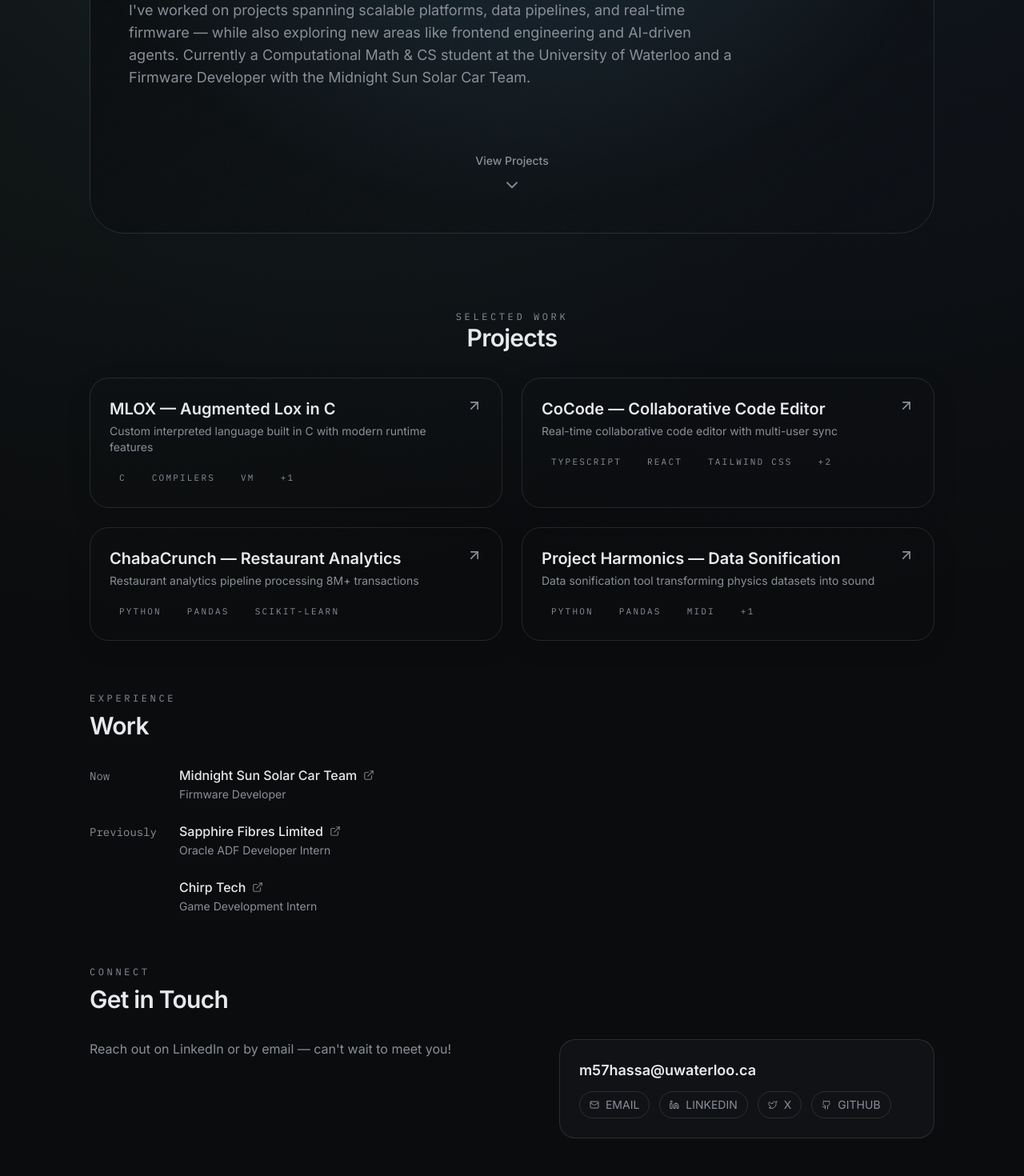
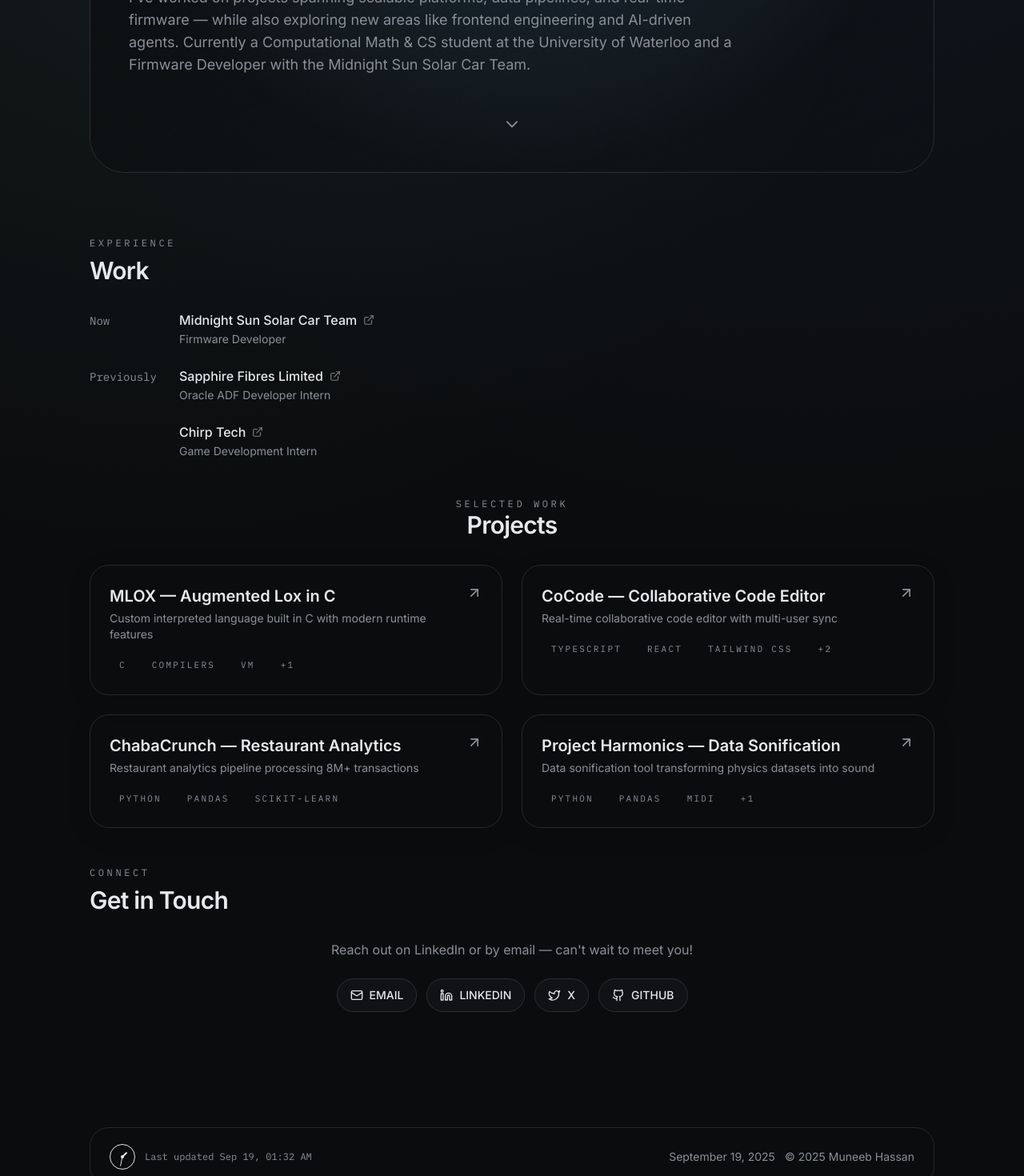
Before and after one commit to Koiiichi/mh-site, a Next.js app: page / in a window 1280 px wide. Shown: the part 440-1910 px from the top of the page at 80% size. Built offline with nearby package versions, Linux system fonts and the light colour scheme.

Commit message:
-- cleaning issues

```diff
--- a/app/(components)/cursor-halo.tsx
+++ b/app/(components)/cursor-halo.tsx
@@ -7,7 +7,6 @@ export function CursorHalo() {
   const [mousePosition, setMousePosition] = useState({ x: -100, y: -100 });
   const [isVisible, setIsVisible] = useState(false);
   const [isHovering, setIsHovering] = useState(false);
-  const [buttonDimensions, setButtonDimensions] = useState({ width: 0, height: 0, x: 0, y: 0 });
   const { theme } = useTheme();
   const rafId = useRef<number | undefined>(undefined);
 
@@ -19,27 +18,10 @@ export function CursorHalo() {
         setMousePosition({ x: e.clientX, y: e.clientY });
         if (!isVisible) setIsVisible(true);
 
-        // Check if hovering over interactive elements (excluding specific elements)
+        // Check if hovering over interactive elements
         const target = e.target as HTMLElement;
-        const interactiveElement = target?.closest('a, button, [role="button"], input, textarea, select') as HTMLElement;
-
-        // Exclude elements that shouldn't have the encircling effect
-        const shouldExclude = target?.closest('[data-no-cursor-outline], .group') ||
-                             interactiveElement?.querySelector('svg[class*="chevron"], svg[class*="arrow"]') ||
-                             interactiveElement?.classList.contains('group');
-
-        const isButton = interactiveElement && !shouldExclude;
-        setIsHovering(!!isButton);
-
-        if (isButton) {
-          const rect = interactiveElement.getBoundingClientRect();
-          setButtonDimensions({
-            width: rect.width,
-            height: rect.height,
-            x: rect.left + rect.width / 2,
-            y: rect.top + rect.height / 2
-          });
-        }
+        const interactiveElement = target?.closest('a, button, [role="button"], input, textarea, select');
+        setIsHovering(!!interactiveElement);
       });
     };
 
@@ -61,63 +43,25 @@ export function CursorHalo() {
   if (!isVisible) return null;
 
   const isDark = theme === 'dark';
-  const size = isHovering ? 8 : 12;
-  const opacity = isHovering ? 0.8 : 1;
 
   return (
     <>
-      {/* Main cursor circle */}
-      <div
-        className="pointer-events-none fixed z-50 transition-all duration-150 ease-out"
-        style={{
-          left: mousePosition.x,
-          top: mousePosition.y,
-          width: size,
-          height: size,
-          transform: 'translate(-50%, -50%)',
-          background: isDark ? 'rgba(107, 193, 255, 0.9)' : 'rgba(15, 18, 22, 0.9)',
-          borderRadius: '50%',
-          opacity: isHovering ? 0.3 : opacity,
-          boxShadow: isDark
-            ? `0 0 ${size * 2}px rgba(107, 193, 255, 0.3)`
-            : `0 4px 12px rgba(15, 18, 22, 0.2)`,
-        }}
-      />
-
-      {/* Button outline effect when hovering */}
+      {/* Halo effect on hover */}
       {isHovering && (
-        <div
-          className="pointer-events-none fixed z-50 transition-all duration-200 ease-out"
-          style={{
-            left: buttonDimensions.x,
-            top: buttonDimensions.y,
-            width: buttonDimensions.width + 12,
-            height: buttonDimensions.height + 12,
-            transform: 'translate(-50%, -50%)',
-            border: `2px solid ${isDark ? 'rgba(107, 193, 255, 0.7)' : 'rgba(15, 18, 22, 0.7)'}`,
-            borderRadius: Math.max(buttonDimensions.width, buttonDimensions.height) > 60 ? '1.5rem' : '9999px',
-            opacity: 0.8,
-            boxShadow: isDark
-              ? '0 0 20px rgba(107, 193, 255, 0.2)'
-              : '0 4px 20px rgba(15, 18, 22, 0.1)',
-          }}
-        />
-      )}
-
-      {/* Additional halo effect for dark mode */}
-      {isDark && !isHovering && (
         <div
           className="pointer-events-none fixed z-40 transition-all duration-300 ease-out"
           style={{
             left: mousePosition.x,
             top: mousePosition.y,
-            width: size * 4,
-            height: size * 4,
+            width: 80,
+            height: 80,
             transform: 'translate(-50%, -50%)',
-            background: 'radial-gradient(circle, rgba(107, 193, 255, 0.1) 0%, rgba(107, 193, 255, 0.05) 40%, transparent 70%)',
+            background: isDark
+              ? 'radial-gradient(circle, rgba(107, 193, 255, 0.15) 0%, rgba(107, 193, 255, 0.08) 40%, transparent 70%)'
+              : 'radial-gradient(circle, rgba(15, 18, 22, 0.1) 0%, rgba(15, 18, 22, 0.05) 40%, transparent 70%)',
             borderRadius: '50%',
-            opacity: 0.4,
-            mixBlendMode: 'screen',
+            opacity: 0.8,
+            mixBlendMode: isDark ? 'screen' : 'multiply',
           }}
         />
       )}
--- a/app/(components)/hero.tsx
+++ b/app/(components)/hero.tsx
@@ -41,7 +41,7 @@ export function Hero() {
           className="pointer-events-none absolute inset-x-0 top-0 h-[120%] -translate-y-1/4 bg-[radial-gradient(circle_at_top,_rgba(107,193,255,0.2),_transparent_70%)]"
           style={{ y: translateY }}
         />
-        <div className="relative flex flex-col gap-12">
+        <div className="relative flex flex-col gap-8">
           <motion.h1
             initial={{ opacity: 0, y: 40 }}
             animate={{ opacity: 1, y: 0 }}
@@ -62,15 +62,13 @@ export function Hero() {
             initial={{ opacity: 0, y: 16 }}
             animate={{ opacity: 1, y: 0 }}
             transition={{ delay: prefersReducedMotion ? 0 : 0.3, duration: prefersReducedMotion ? 0 : 0.5, ease: 'easeOut' }}
-            className="flex justify-center pt-8"
+            className="flex justify-center pt-4"
           >
             <Link
               href="#projects"
               className="group inline-flex flex-col items-center gap-2 text-muted hover:text-accent-1 transition-colors"
               aria-label="Scroll to projects section"
-              data-no-cursor-outline
             >
-              <span className="text-sm font-medium">View Projects</span>
               <motion.div
                 animate={{
                   y: prefersReducedMotion ? 0 : [0, 8, 0],
--- a/app/(components)/projects-carousel/simple-carousel.tsx
+++ b/app/(components)/projects-carousel/simple-carousel.tsx
@@ -33,8 +33,10 @@ export function ProjectsCarousel() {
             {projects.map((project) => (
               <motion.div
                 key={project.slug}
-                className="group relative overflow-hidden rounded-[1.5rem] border border-subtle bg-surface/80 p-6 shadow-[0_8px_30px_rgb(0,0,0,0.12)] transition-all hover:shadow-[0_16px_40px_rgb(0,0,0,0.16)] cursor-pointer"
-                whileHover={{ y: -4 }}
+                className="group relative overflow-hidden rounded-[1.5rem] border border-subtle bg-surface/80 p-6 shadow-[0_8px_30px_rgb(0,0,0,0.12)] transition-all duration-300 hover:shadow-[0_16px_40px_rgb(0,0,0,0.16)] hover:border-accent-1/20 cursor-pointer"
+                whileHover={{ y: -4, scale: 1.02 }}
+                whileTap={{ scale: 0.98 }}
+                transition={{ duration: 0.2, ease: "easeOut" }}
                 onClick={() => openModal(project.slug)}
               >
                 <div className="flex flex-col gap-4">
--- a/app/globals.css
+++ b/app/globals.css
@@ -35,11 +35,6 @@ body {
   min-height: 100vh;
   text-rendering: optimizeLegibility;
   scroll-behavior: smooth;
-  cursor: none;
-}
-
-* {
-  cursor: none !important;
 }
 
 body::before {
--- a/app/layout.tsx
+++ b/app/layout.tsx
@@ -49,7 +49,7 @@ export default function RootLayout({ children }: { children: React.ReactNode })
           <ThemeHotkey />
           <CursorHalo />
           <HoldPreviewProvider>
-            <div className="mx-auto flex min-h-screen max-w-6xl flex-col px-6 pb-16 pt-10 sm:px-12">
+            <div className="mx-auto flex min-h-screen max-w-6xl flex-col px-6 pb-8 pt-10 sm:px-12">
               {children}
             </div>
           </HoldPreviewProvider>
--- a/app/page.tsx
+++ b/app/page.tsx
@@ -33,9 +33,8 @@ const workExperience = [
 
 export default function HomePage() {
   return (
-    <main className="flex flex-1 flex-col gap-16">
+    <main className="flex flex-1 flex-col gap-12">
       <Hero />
-      <ProjectsCarousel />
 
       {/* Work Section */}
       <section id="work" className="space-y-8">
@@ -56,10 +55,10 @@ export default function HomePage() {
                   href={work.url}
                   target="_blank"
                   rel="noopener noreferrer"
-                  className="group inline-flex items-center gap-2 text-foreground hover:text-accent-1 transition-colors"
+                  className="group inline-flex items-center gap-2 text-foreground hover:text-accent-1 transition-colors duration-200"
                 >
                   <span className="font-medium">{work.company}</span>
-                  <ExternalLink className="h-3.5 w-3.5 opacity-50 group-hover:opacity-100 transition-opacity" />
+                  <ExternalLink className="h-3.5 w-3.5 opacity-50 group-hover:opacity-100 transition-opacity duration-200" />
                 </a>
                 <p className="text-sm text-muted mt-0.5">{work.role}</p>
               </div>
@@ -68,25 +67,18 @@ export default function HomePage() {
         </div>
       </section>
 
+      <ProjectsCarousel />
+
       <section id="connect" className="space-y-8">
         <header className="flex flex-col gap-2">
           <p className="font-mono text-xs uppercase tracking-[0.3em] text-muted">Connect</p>
           <h2 className="text-2xl font-semibold tracking-tight sm:text-3xl">Get in Touch</h2>
         </header>
-        <div className="grid gap-6 md:grid-cols-[1.2fr_1fr] md:items-start">
-          <div className="space-y-4 text-base text-muted">
-            <p>
+        <div className="flex flex-col items-center gap-6">
+          <p className="text-base text-muted text-center">
             Reach out on LinkedIn or by email — can&apos;t wait to meet you!
           </p>
-          </div>
-          <div data-surface className="flex flex-col gap-3 p-6">
-            <a
-              href="mailto:m57hassa@uwaterloo.ca"
-              className="text-lg font-semibold text-foreground transition hover:text-accent-1"
-            >
-              m57hassa@uwaterloo.ca
-            </a>
-            <div className="flex flex-wrap gap-3 text-sm text-muted">
+          <div className="flex flex-wrap justify-center gap-3">
             {connectLinks.map((link) => {
               const IconComponent = link.icon;
               return (
@@ -95,14 +87,13 @@ export default function HomePage() {
                   href={link.href}
                   target="_blank"
                   rel="noreferrer"
-                    className="inline-flex items-center gap-2 rounded-full border border-subtle px-3 py-1.5 transition hover:border-accent-1 hover:text-accent-1"
+                  className="inline-flex items-center gap-2 rounded-full border border-subtle bg-surface px-4 py-2.5 text-sm font-medium transition-all duration-200 hover:border-accent-1 hover:text-accent-1 hover:shadow-md"
                 >
-                    <IconComponent className="h-3 w-3" />
+                  <IconComponent className="h-4 w-4" />
                   {link.label}
                 </a>
               );
             })}
-            </div>
           </div>
         </div>
       </section>
```
Lines whose indentation alone changed are shown as unchanged.
